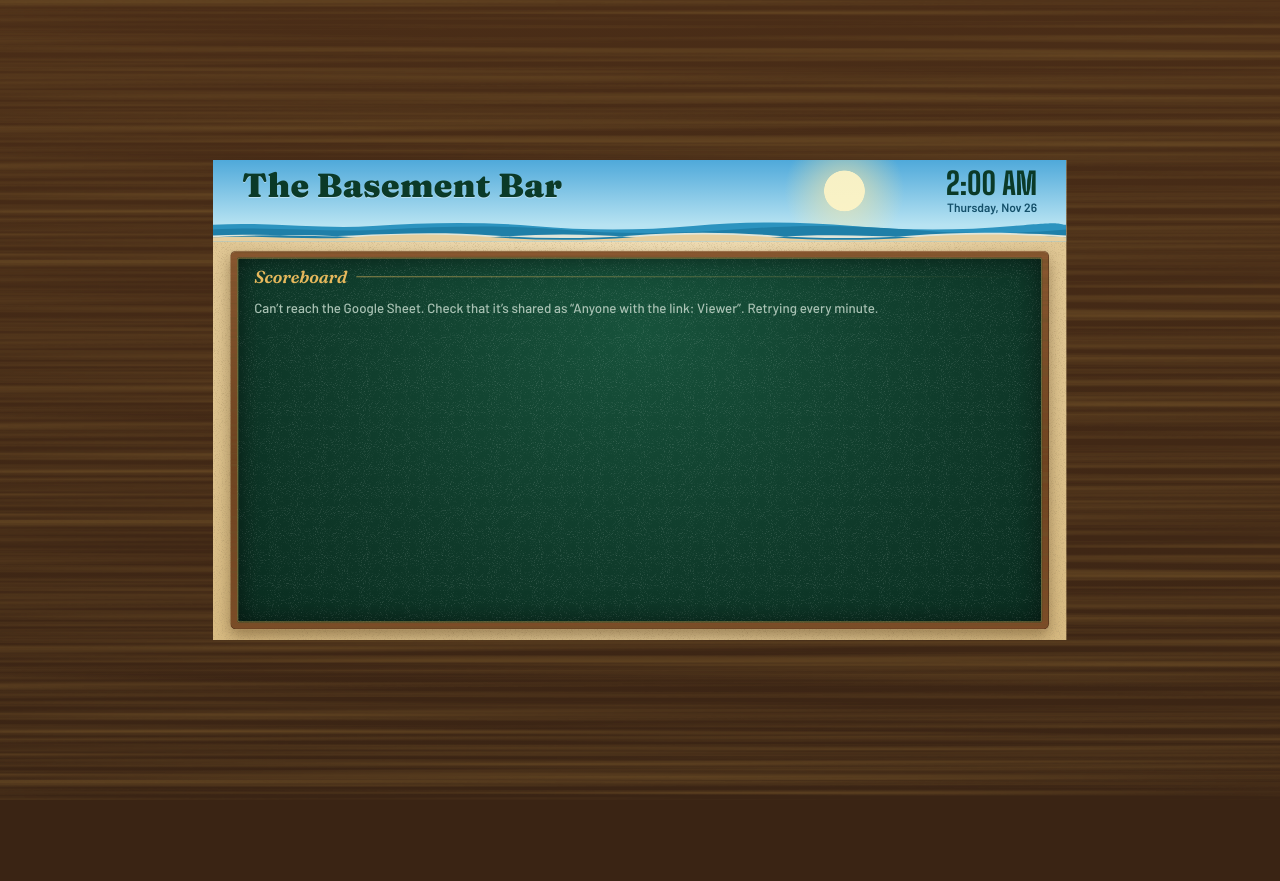
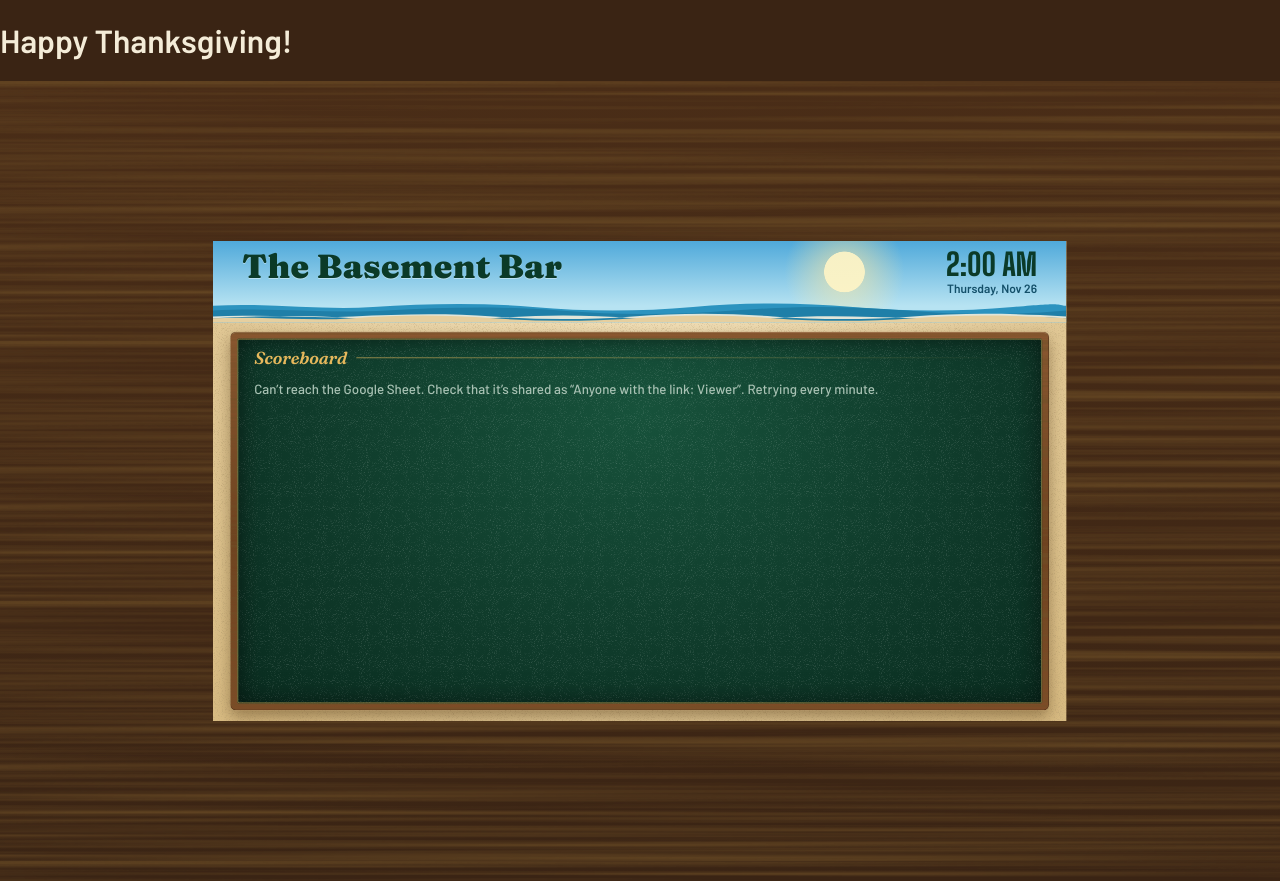
Before and after one commit to BKenny11/basementtvdisplay, a plain HTML site: page index.html in a window 1280 px wide. Before the commit the page ends 800 px from the top, so only its background shows below. Drawn offline with Linux system fonts and the light colour scheme; no server answers.

Commit message:
Branching out

```diff
--- a/index.html
+++ b/index.html
@@ -18,6 +18,7 @@
   </script>
 </head>
 <body>
+  <h1>Happy Thanksgiving!</h1>
   <div id="app"></div>
   <script src="scores.js"></script>
   <script src="app.js"></script>
```
